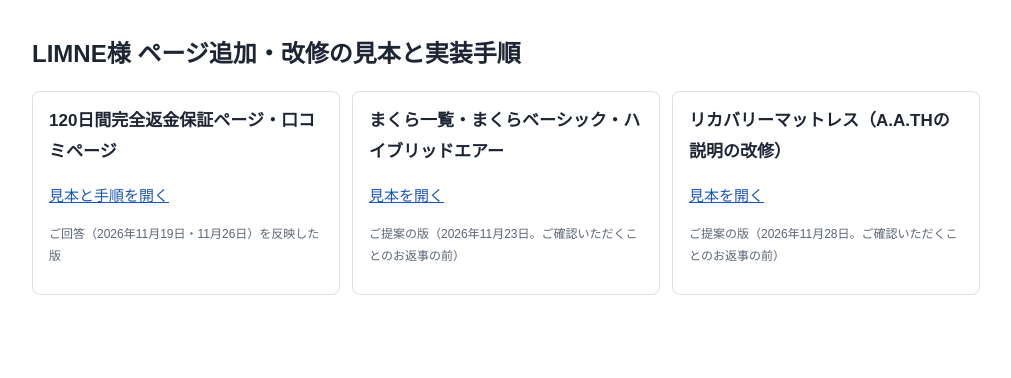
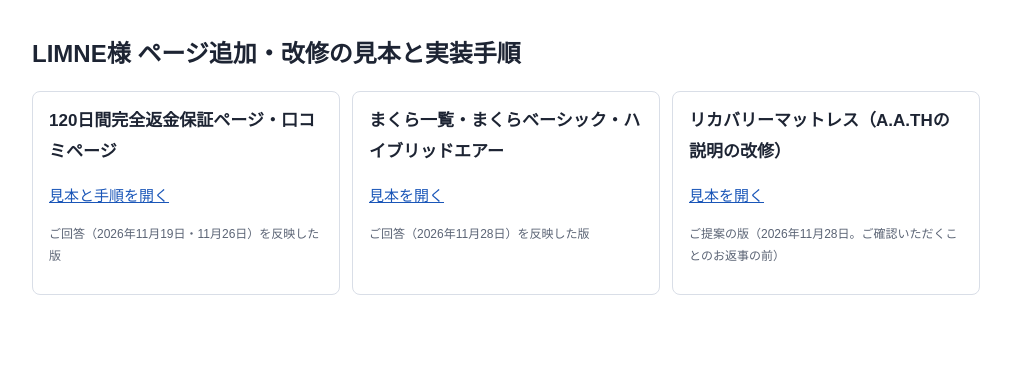
Before and after one commit to Hoshino60/limne-pages-mockup, a plain HTML site: page index.html in a window 1280 px wide. Shown: the whole page, without its empty margins (134-1145 px from the left). Drawn offline with Linux system fonts and the light colour scheme.

Commit message:
入口ページのまくらの札の文を更新
Co-Authored-By: Claude Fable 5.2 <noreply@anthropic.com>

```diff
--- a/index.html
+++ b/index.html
@@ -14,7 +14,7 @@ button.copy{font:inherit;font-size:12.5px;padding:3px 10px;border:1px solid var(
 </style></head><body><main><h1>LIMNE様 ページ追加・改修の見本と実装手順</h1>
 <div class="cards">
 <div class="card"><h3>120日間完全返金保証ページ・口コミページ</h3><p><a href="guarantee-reviews/index.html">見本と手順を開く</a></p><p class="lab">ご回答（2026年11月19日・11月26日）を反映した版</p></div>
-<div class="card"><h3>まくら一覧・まくらベーシック・ハイブリッドエアー</h3><p><a href="pillow/index.html">見本を開く</a></p><p class="lab">ご提案の版（2026年11月23日。ご確認いただくことのお返事の前）</p></div>
+<div class="card"><h3>まくら一覧・まくらベーシック・ハイブリッドエアー</h3><p><a href="pillow/index.html">見本を開く</a></p><p class="lab">ご回答（2026年11月28日）を反映した版</p></div>
 <div class="card"><h3>リカバリーマットレス（A.A.THの説明の改修）</h3><p><a href="recovery-mattress/index.html">見本を開く</a></p><p class="lab">ご提案の版（2026年11月28日。ご確認いただくことのお返事の前）</p></div>
 </div>
 </main><script>
```
